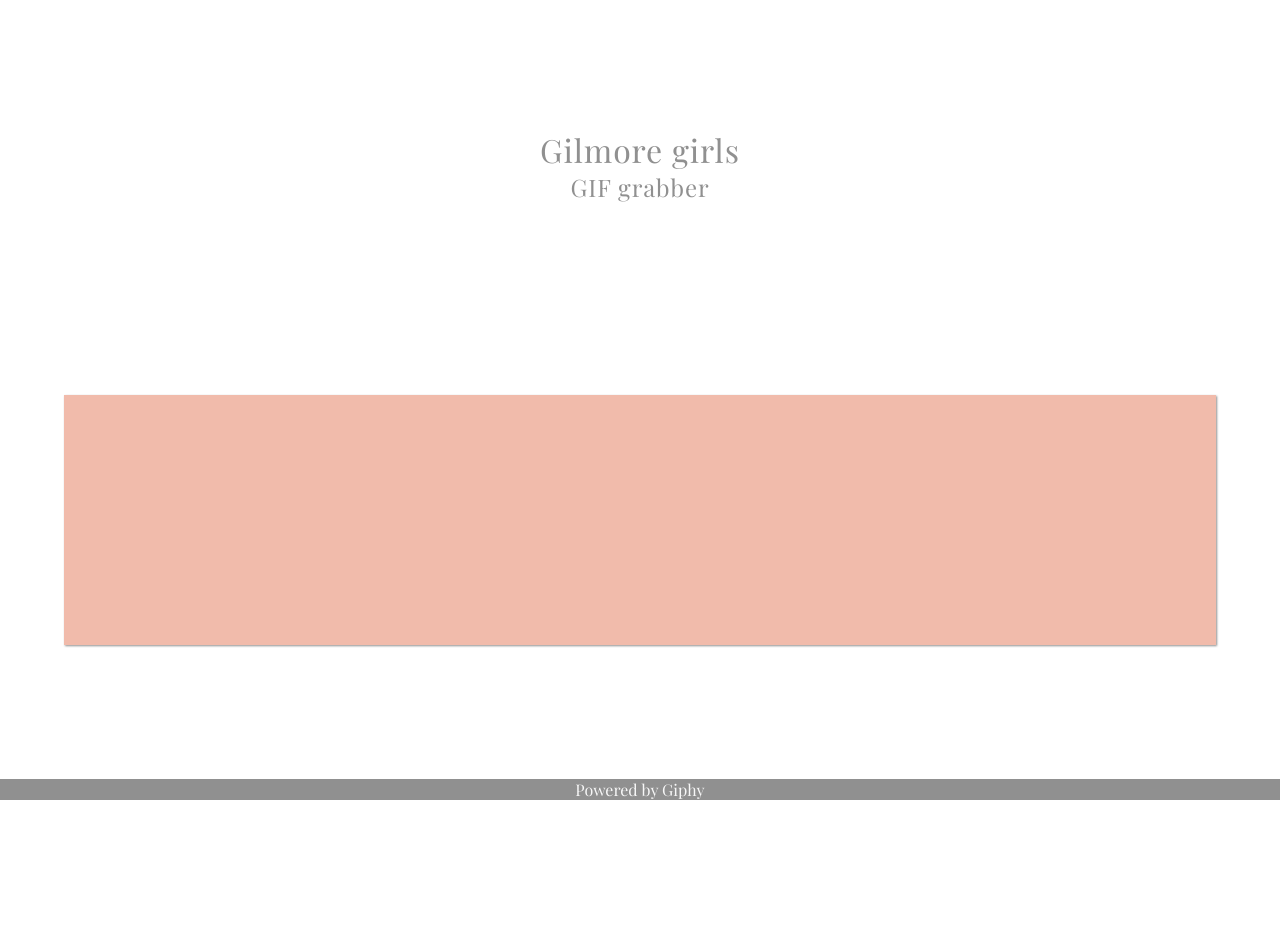
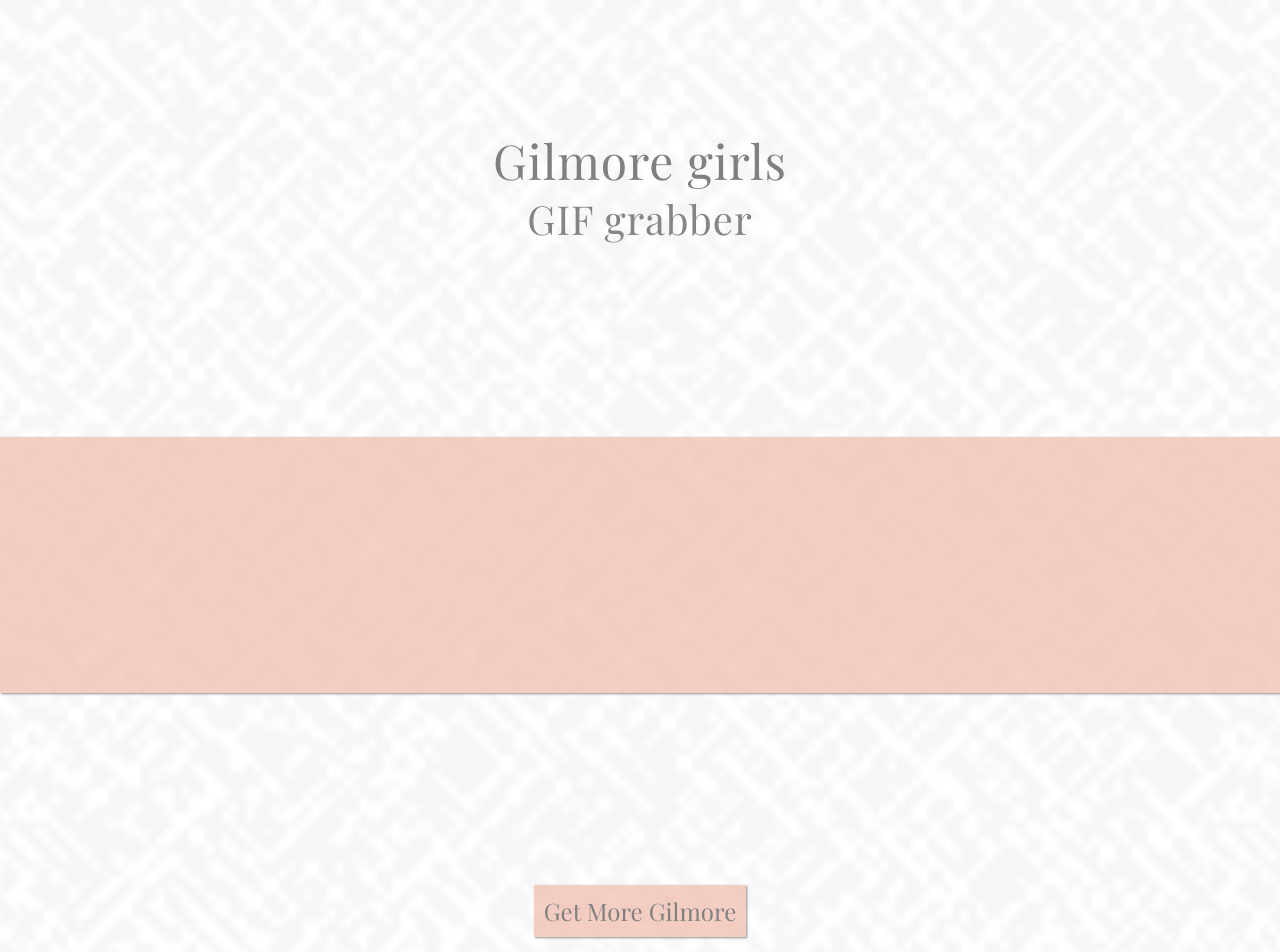
Before and after one commit to shellyduggal/gif_grabber_fcc, a plain HTML site: page index.html in a window 1280 px wide. Shown: the top 952 px of the page. Before the commit the page ends 800 px from the top, so only its background shows below. Drawn offline with nearby package versions, Linux system fonts and the light colour scheme; no server answers.

Commit message:
Finish design update

```diff
--- a/index.html
+++ b/index.html
@@ -31,7 +31,7 @@
 	 		</button>
 	 	</div>
 	 	<footer>
-	 		<p><a class="attr" href="www.giphy.com">Powered by Giphy</a></p>
+	 		<p><a class="attr" href="http://www.giphy.com" target="_blank">Powered by Giphy</a></p>
 	 	</footer>
 	 </div>
 
--- a/styles.css
+++ b/styles.css
@@ -33,6 +33,8 @@ ol, ul {
 
 img, iframe, video, object {
 	max-width: 100%;
+	height: auto;
+	display: block;
 }
 
 /****************/
@@ -40,15 +42,22 @@ img, iframe, video, object {
 /****************/
 
 body {
+	background: url(greyzz.png) center center;
+	background-size: contain;
 	font-family: 'Playfair Display', serif;
 	text-align: center;
 	color: #f7f7f7;
 }
 
+.test {
+	margin-top: 20px;
+	margin-bottom: 10px;
+}
+
 .wrapper {
 	max-width: 100%;
 	overflow-x: hidden;
-	height: 100vh;
+	min-height: 100vh;
 	position: relative;
 }
 
@@ -58,21 +67,21 @@ body {
 
 .title {
 	max-width: 90%;
-	height: 250px;
 	margin: 15% auto;
-	background-color: #F1BBAB;
+	padding: 10%;
+	background-color: rgba(241, 187, 171, 0.7);
 	box-shadow: 1px 1px 2px #909090;
 }
 
 h1 {
-	color: #909090;
+	color: #808080;
 	font-size: 2em;
 	letter-spacing: 0.9px;
 	margin-top: 10%;
 }
 
 h2 {
-	color: #909090;
+	color: #858585;
 	font-size: 1.5em;
 	letter-spacing: 0.9px;
 }
@@ -92,18 +101,28 @@ h2 {
 	margin: 0 auto;
 }
 
+.button {
+	margin: 15% auto;
+}
+
 button {
-	background-color: #F1BBAB;
-	color: #f7f7f7;
+	background-color: rgba(241, 187, 171, 0.7);
+	color: #808080;
 	border: none;
+	padding: 5px;
 	box-shadow: 1px 1px 2px #909090;
 	font-size: 1.1em;
 	font-family: 'Playfair Display', serif;
 }
 
+button:focus {
+	outline: none;
+}
+
 footer {
-	background-color: #909090;
+	background-color: rgba(144, 144, 144, 0.7);
 	width: 100%;
+	padding: 5px;
 	position: absolute;
 	bottom: 0;
 }
@@ -113,3 +132,38 @@ footer {
 	text-decoration: none;
 	cursor: pointer;
 }
+
+
+/**********************/
+/*** MEDIA QUERIES ****/
+/**********************/
+
+@media screen and (min-width: 600px) {
+	h1 {
+		font-size: 2.5em;
+	}
+
+	h2 {
+		font-size: 2em;
+	}
+
+	footer {
+		font-size: 1.5em;
+	}
+}
+
+
+@media screen and (min-width: 1000px) {
+	h1 {
+		font-size: 3em;
+	}
+
+	h2 {
+		font-size: 2.5em;
+	}
+
+	button {
+		font-size: 1.5em;
+		padding: 10px;
+	}
+}
```
Also changed, not shown: greyzz.png (added).
